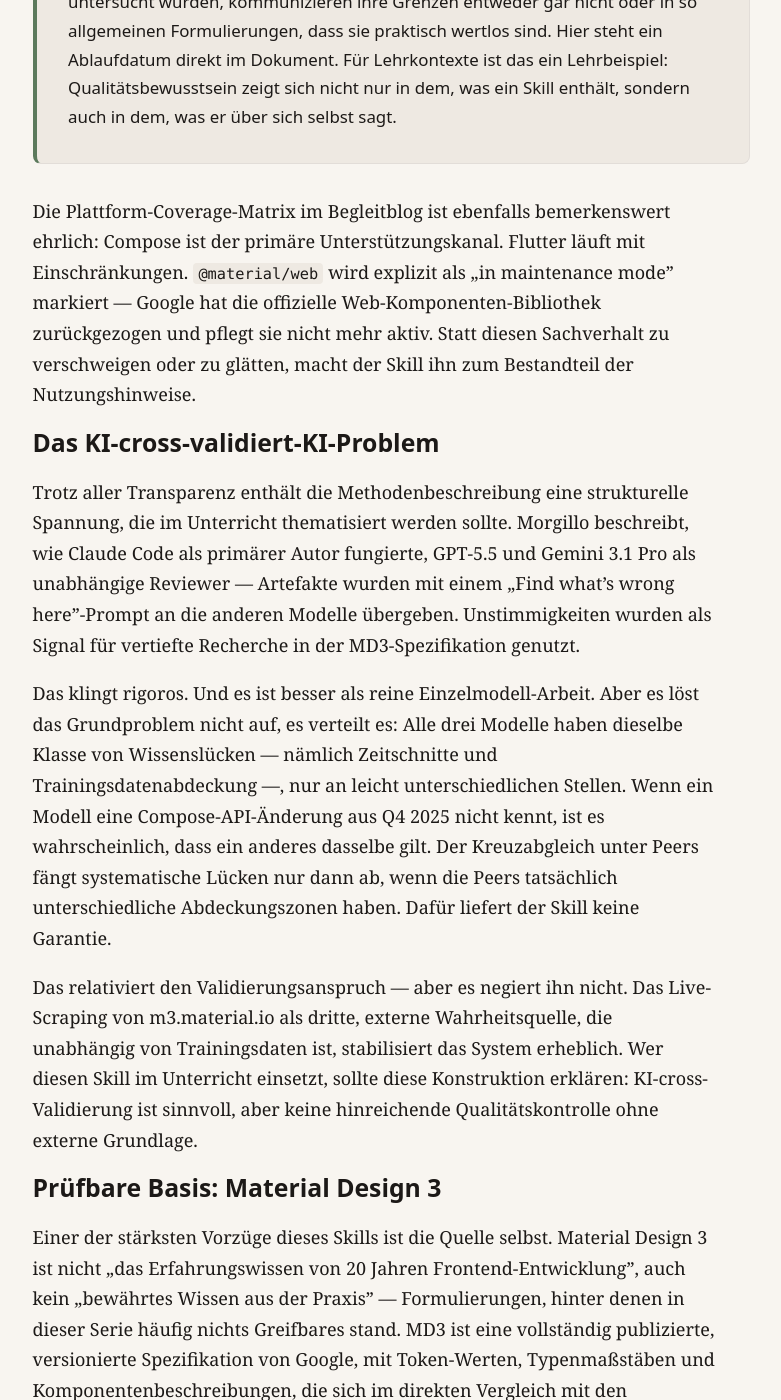
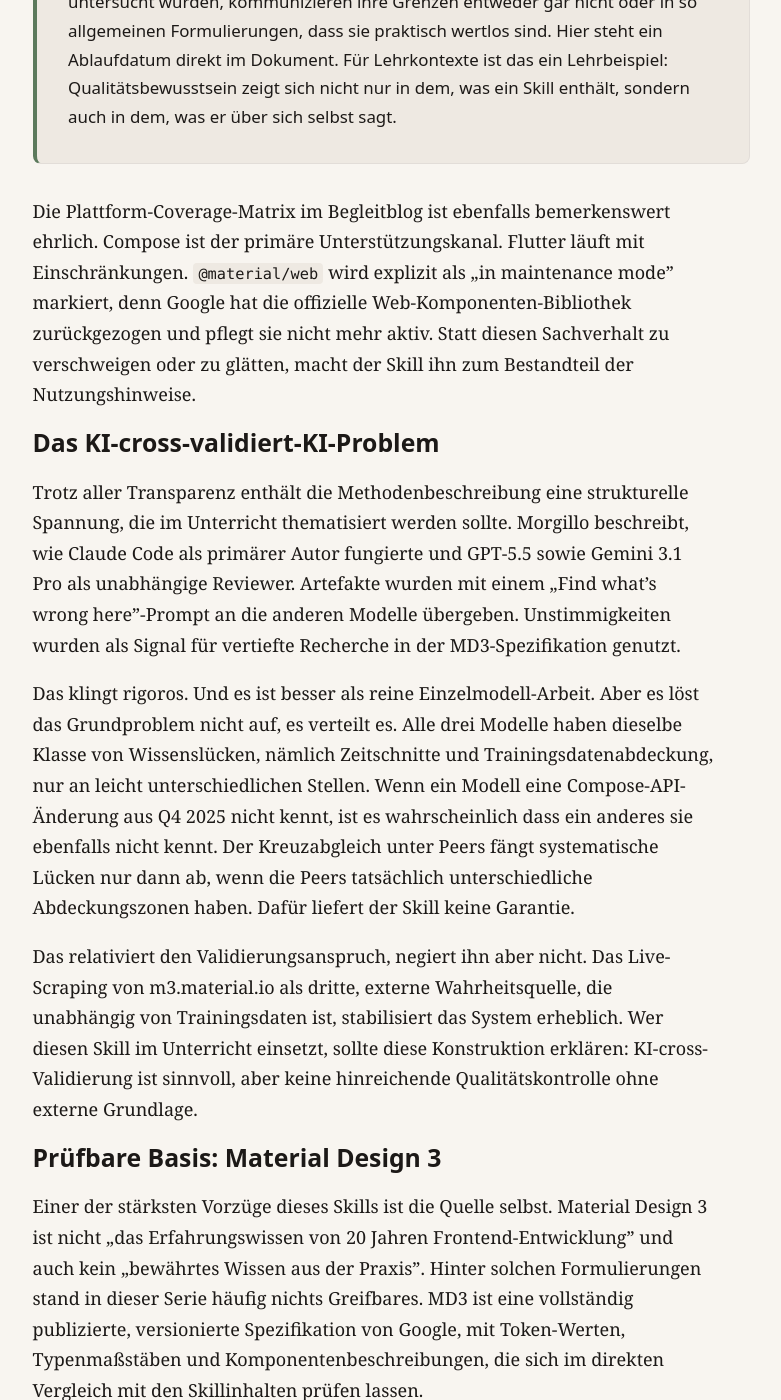
Before and after one commit to Kuchengnom/uxd-skill-audit, a Jekyll site: the page built from _posts/2026-06-29-material-3-skill.md, in a window 1280 px wide and 1400 px high, scrolled down 2825 px. Shown: the whole window, without its empty margins (249-1030 px from the left). Built offline with Jekyll 4.4.1, drawn with Linux system fonts in a browser that asks for light colours; some of the changed text lies outside the part shown.

Commit message:
Stilangleichung 5: Gedankenstriche und Klammern (Juni-Ende, 2 Posts)

```diff
--- a/_posts/2026-06-29-material-3-skill.md
+++ b/_posts/2026-06-29-material-3-skill.md
@@ -28,63 +28,63 @@
   - skill-evaluation
 ---
 
-In dieser Serie läuft immer wieder derselbe Befund auf: Skills, die Quellenarbeit vorgeben statt sie zu leisten. Die Autoritäten werden benannt — Nielsen, WCAG, Apple HIG — aber die Brücke zwischen Quelle und Skillinhalt bleibt unsichtbar. `hamen/material-3-skill` ist in dieser Hinsicht ein Ausnahmefall. Der Skill wurde von Ivan Morgillo, einem bekannten Android-Entwickler, aufgebaut — transparent, methodisch nachvollziehbar und auf einer der am besten dokumentierten Design-Spezifikationen überhaupt: Googles Material Design 3.
+In dieser Serie läuft immer wieder derselbe Befund auf: Skills, die Quellenarbeit vorgeben statt sie zu leisten. Die Autoritäten werden benannt, Nielsen, WCAG, Apple HIG, aber die Brücke zwischen Quelle und Skillinhalt bleibt unsichtbar. `hamen/material-3-skill` ist in dieser Hinsicht ein Ausnahmefall. Der Skill wurde von Ivan Morgillo aufgebaut, einem bekannten Android-Entwickler, und zwar transparent, methodisch nachvollziehbar und auf einer der am besten dokumentierten Design-Spezifikationen überhaupt: Googles Material Design 3.
 
 Was macht dieser Skill anders? Und wo bleibt trotz allem eine echte Grenze?
 
 ## Was der Skill ist und beansprucht
 
-Der Skill richtet sich an Entwicklerteams, die mit Jetpack Compose, Flutter oder `@material/web` arbeiten und die Material Design 3-Spezifikation korrekt umsetzen wollen. Er besteht aus einer zentralen `SKILL.md` und sechs Referenzdateien: Farbsystem (29+ Farbrollen), Komponentenkatalog (30+ Komponenten), Theming und Dynamic Color, Typografie und Formen, Navigationsmuster, Layout und Breakpoints.
+Der Skill richtet sich an Entwicklerteams, die mit Jetpack Compose, Flutter oder `@material/web` arbeiten und die Material Design 3-Spezifikation korrekt umsetzen wollen. Er besteht aus einer zentralen `SKILL.md` und sechs Referenzdateien: Farbsystem mit über 29 Farbrollen, Komponentenkatalog mit über 30 Komponenten, Theming und Dynamic Color, Typografie und Formen, Navigationsmuster, Layout und Breakpoints.
 
-Der Anspruch ist konkret und prüfbar: MD3-konforme Komponenten generieren, Themes aus Seed-Farben ableiten, responsive App-Shells bauen und bestehenden Code gegen die Spezifikation auditieren — in vier slash-Commands. Das ist kein vage gehaltener „Best Practices"-Skill, sondern eine Implementierungshilfe für ein reales, veröffentlichtes Design-System.
+Der Anspruch ist konkret und prüfbar. In vier slash-Commands soll der Skill MD3-konforme Komponenten generieren, Themes aus Seed-Farben ableiten, responsive App-Shells bauen und bestehenden Code gegen die Spezifikation auditieren. Das ist kein vage gehaltener „Best Practices"-Skill, sondern eine Implementierungshilfe für ein reales, veröffentlichtes Design-System.
 
 ## Methodentransparenz als Ausnahmefall
 
-Was an diesem Skill sofort auffällt, ist die Offenheit über die Entstehung. Das README beschreibt den gesamten Prozess: Live-Scraping von m3.material.io via Chrome-Browser-Automatisierung (weil die Seite eine JavaScript-gerenderte Single-Page-App ist und `curl` einen leeren HTML-Shell zurückgibt), Kreuzabgleich mit dem Trainingskorpus dreier Frontier-Modelle (Claude Code, GPT-5.5, Gemini 3.1 Pro), Destillation in strukturierte Markdown-Lookup-Tabellen.
+Was an diesem Skill sofort auffällt, ist die Offenheit über die Entstehung. Das README beschreibt den gesamten Prozess. Live-Scraping von m3.material.io via Chrome-Browser-Automatisierung, weil die Seite eine JavaScript-gerenderte Single-Page-App ist und `curl` nur einen leeren HTML-Shell zurückgibt. Danach Kreuzabgleich mit dem Trainingskorpus dreier Frontier-Modelle, nämlich Claude Code, GPT-5.5 und Gemini 3.1 Pro. Zuletzt die Destillation in strukturierte Markdown-Lookup-Tabellen.
 
 <div class="callout">
 <div class="callout__title">Transparenz als Designentscheidung</div>
 Ivan Morgillo schreibt im README explizit: „This skill represents a best-effort distillation of Material Design 3 as of early 2025. If Google updates the spec, this skill may drift." Das ist ungewöhnlich. Die meisten Skills, die in dieser Serie untersucht wurden, kommunizieren ihre Grenzen entweder gar nicht oder in so allgemeinen Formulierungen, dass sie praktisch wertlos sind. Hier steht ein Ablaufdatum direkt im Dokument. Für Lehrkontexte ist das ein Lehrbeispiel: Qualitätsbewusstsein zeigt sich nicht nur in dem, was ein Skill enthält, sondern auch in dem, was er über sich selbst sagt.
 </div>
 
-Die Plattform-Coverage-Matrix im Begleitblog ist ebenfalls bemerkenswert ehrlich: Compose ist der primäre Unterstützungskanal. Flutter läuft mit Einschränkungen. `@material/web` wird explizit als „in maintenance mode" markiert — Google hat die offizielle Web-Komponenten-Bibliothek zurückgezogen und pflegt sie nicht mehr aktiv. Statt diesen Sachverhalt zu verschweigen oder zu glätten, macht der Skill ihn zum Bestandteil der Nutzungshinweise.
+Die Plattform-Coverage-Matrix im Begleitblog ist ebenfalls bemerkenswert ehrlich. Compose ist der primäre Unterstützungskanal. Flutter läuft mit Einschränkungen. `@material/web` wird explizit als „in maintenance mode" markiert, denn Google hat die offizielle Web-Komponenten-Bibliothek zurückgezogen und pflegt sie nicht mehr aktiv. Statt diesen Sachverhalt zu verschweigen oder zu glätten, macht der Skill ihn zum Bestandteil der Nutzungshinweise.
 
 ## Das KI-cross-validiert-KI-Problem
 
-Trotz aller Transparenz enthält die Methodenbeschreibung eine strukturelle Spannung, die im Unterricht thematisiert werden sollte. Morgillo beschreibt, wie Claude Code als primärer Autor fungierte, GPT-5.5 und Gemini 3.1 Pro als unabhängige Reviewer — Artefakte wurden mit einem „Find what's wrong here"-Prompt an die anderen Modelle übergeben. Unstimmigkeiten wurden als Signal für vertiefte Recherche in der MD3-Spezifikation genutzt.
+Trotz aller Transparenz enthält die Methodenbeschreibung eine strukturelle Spannung, die im Unterricht thematisiert werden sollte. Morgillo beschreibt, wie Claude Code als primärer Autor fungierte und GPT-5.5 sowie Gemini 3.1 Pro als unabhängige Reviewer. Artefakte wurden mit einem „Find what's wrong here"-Prompt an die anderen Modelle übergeben. Unstimmigkeiten wurden als Signal für vertiefte Recherche in der MD3-Spezifikation genutzt.
 
-Das klingt rigoros. Und es ist besser als reine Einzelmodell-Arbeit. Aber es löst das Grundproblem nicht auf, es verteilt es: Alle drei Modelle haben dieselbe Klasse von Wissenslücken — nämlich Zeitschnitte und Trainingsdatenabdeckung —, nur an leicht unterschiedlichen Stellen. Wenn ein Modell eine Compose-API-Änderung aus Q4 2025 nicht kennt, ist es wahrscheinlich, dass ein anderes dasselbe gilt. Der Kreuzabgleich unter Peers fängt systematische Lücken nur dann ab, wenn die Peers tatsächlich unterschiedliche Abdeckungszonen haben. Dafür liefert der Skill keine Garantie.
+Das klingt rigoros. Und es ist besser als reine Einzelmodell-Arbeit. Aber es löst das Grundproblem nicht auf, es verteilt es. Alle drei Modelle haben dieselbe Klasse von Wissenslücken, nämlich Zeitschnitte und Trainingsdatenabdeckung, nur an leicht unterschiedlichen Stellen. Wenn ein Modell eine Compose-API-Änderung aus Q4 2025 nicht kennt, ist es wahrscheinlich dass ein anderes sie ebenfalls nicht kennt. Der Kreuzabgleich unter Peers fängt systematische Lücken nur dann ab, wenn die Peers tatsächlich unterschiedliche Abdeckungszonen haben. Dafür liefert der Skill keine Garantie.
 
-Das relativiert den Validierungsanspruch — aber es negiert ihn nicht. Das Live-Scraping von m3.material.io als dritte, externe Wahrheitsquelle, die unabhängig von Trainingsdaten ist, stabilisiert das System erheblich. Wer diesen Skill im Unterricht einsetzt, sollte diese Konstruktion erklären: KI-cross-Validierung ist sinnvoll, aber keine hinreichende Qualitätskontrolle ohne externe Grundlage.
+Das relativiert den Validierungsanspruch, negiert ihn aber nicht. Das Live-Scraping von m3.material.io als dritte, externe Wahrheitsquelle, die unabhängig von Trainingsdaten ist, stabilisiert das System erheblich. Wer diesen Skill im Unterricht einsetzt, sollte diese Konstruktion erklären: KI-cross-Validierung ist sinnvoll, aber keine hinreichende Qualitätskontrolle ohne externe Grundlage.
 
 ## Prüfbare Basis: Material Design 3
 
-Einer der stärksten Vorzüge dieses Skills ist die Quelle selbst. Material Design 3 ist nicht „das Erfahrungswissen von 20 Jahren Frontend-Entwicklung", auch kein „bewährtes Wissen aus der Praxis" — Formulierungen, hinter denen in dieser Serie häufig nichts Greifbares stand. MD3 ist eine vollständig publizierte, versionierte Spezifikation von Google, mit Token-Werten, Typenmaßstäben und Komponentenbeschreibungen, die sich im direkten Vergleich mit den Skillinhalten prüfen lassen.
+Einer der stärksten Vorzüge dieses Skills ist die Quelle selbst. Material Design 3 ist nicht „das Erfahrungswissen von 20 Jahren Frontend-Entwicklung" und auch kein „bewährtes Wissen aus der Praxis". Hinter solchen Formulierungen stand in dieser Serie häufig nichts Greifbares. MD3 ist eine vollständig publizierte, versionierte Spezifikation von Google, mit Token-Werten, Typenmaßstäben und Komponentenbeschreibungen, die sich im direkten Vergleich mit den Skillinhalten prüfen lassen.
 
 Das bedeutet: Wenn der Skill behauptet, dass `colorScheme.primary` für die Hauptfarbe eines Buttons verwendet werden soll, lässt sich das auf m3.material.io nachschlagen. Wenn die Typografie-Lookup-Tabellen Token-Namen wie `displayLarge` oder `bodyMedium` enthalten, existieren diese Token in der offiziellen Spezifikation und können verifiziert werden. Diese Art von Nachvollziehbarkeit fehlt bei generalistischen UX-Skills grundlegend.
 
-Gleichzeitig bringt dieser Vorzug eine eigene Herausforderung mit: MD3 ist ein bewegliches Ziel. Google I/O 2026 hat neue Änderungen mitgebracht — das 8dp-Spacing-System, Watch- und XR-Formfaktoren, Expressive-Listen und -Menüs. Morgillo hat das README entsprechend aktualisiert, aber die Tiefe dieser Abdeckung variiert je nach Plattform. Watch und XR sind im aktuellen Skill nach eigener Aussage noch flach behandelt.
+Gleichzeitig bringt dieser Vorzug eine eigene Herausforderung mit: MD3 ist ein bewegliches Ziel. Google I/O 2026 hat neue Änderungen mitgebracht, darunter das 8dp-Spacing-System, Watch- und XR-Formfaktoren sowie Expressive-Listen und -Menüs. Morgillo hat das README entsprechend aktualisiert, aber die Tiefe dieser Abdeckung variiert je nach Plattform. Watch und XR sind im aktuellen Skill nach eigener Aussage noch flach behandelt.
 
 ## Der Audit-Modus: Selbstreferenz mit Lernwert
 
-Eine der originellsten Funktionen ist der 10-Kategorie-MD3-Compliance-Audit. Der Skill analysiert Compose-Code (oder einen URL) und gibt einen Score in zehn Kategorien aus: Farbtokens, Typografie, Formen, Elevation, Komponenten, Layout, Navigation, Motion, Accessibility und Theming. Jeder Abzug enthält eine Referenz auf die spezifische MD3-Dokumentationsseite, die die Regel definiert.
+Eine der originellsten Funktionen ist der 10-Kategorie-MD3-Compliance-Audit. Der Skill analysiert Compose-Code oder eine URL und gibt einen Score in zehn Kategorien aus: Farbtokens, Typografie, Formen, Elevation, Komponenten, Layout, Navigation, Motion, Accessibility und Theming. Jeder Abzug enthält eine Referenz auf die spezifische MD3-Dokumentationsseite, die die Regel definiert.
 
-Morgillo dokumentiert vier echte Produktionsfehler, die der Audit in seiner App „Kindle Gratis" (1,4 Millionen Downloads) gefunden hat — `Random.nextInt()` innerhalb einer Composable-Funktion, `Color.Black`-Text auf variablem Hintergrund, veraltete `DisposableEffect`-Verwendung für Lifecycle-Beobachtung, fehlendes `modifier`-Parameter-Layout. Das sind reale, spezifische Fehler mit Before-After-Codebeispielen, nicht abstrakte Kategorien.
+Morgillo dokumentiert vier echte Produktionsfehler, die der Audit in seiner App „Kindle Gratis" mit 1,4 Millionen Downloads gefunden hat: `Random.nextInt()` innerhalb einer Composable-Funktion, `Color.Black`-Text auf variablem Hintergrund, veraltete `DisposableEffect`-Verwendung für Lifecycle-Beobachtung und ein fehlendes `modifier`-Parameter-Layout. Das sind reale, spezifische Fehler mit Before-After-Codebeispielen, nicht abstrakte Kategorien.
 
-Zwei Einschränkungen bleiben: Erstens ist der Audit selbstreferenziell — er prüft Code gegen dieselben Regeln, nach denen er generiert wurde. Was innerhalb des Systems konsistent ist, muss nicht zwingend korrekt gegenüber der Spezifikation sein. Zweitens gibt es im Repository kein automatisiertes Test-Artefakt: keine CI-Pipeline, die den Skill gegen bekannte Referenzbeispiele testet. Der „agentskills.io"-Validator-Nachweis im Blogpost ist ein formales Signal, gibt aber keinen Aufschluss über inhaltliche Korrektheit.
+Zwei Einschränkungen bleiben. Erstens ist der Audit selbstreferenziell, denn er prüft Code gegen dieselben Regeln nach denen er generiert wurde. Was innerhalb des Systems konsistent ist, muss nicht zwingend korrekt gegenüber der Spezifikation sein. Zweitens gibt es im Repository kein automatisiertes Test-Artefakt, also keine CI-Pipeline die den Skill gegen bekannte Referenzbeispiele testet. Der „agentskills.io"-Validator-Nachweis im Blogpost ist ein formales Signal, gibt aber keinen Aufschluss über inhaltliche Korrektheit.
 
 ## Wartbarkeit: Einzelperson mit sichtbarem Rückhalt
 
-Ivan Morgillo ist kein anonymer Account. Er ist auf X als `@hamen` präsent, hat einen aktiven YouTube-Kanal, LinkedIn-Profil, und eine verifizierbare Produktionserfahrung als Android-Entwickler. Das Repository hat MIT-Lizenz, eine `CONTRIBUTING.md`, und wurde im Juni 2026 aktiv mit I/O-2026-Material aktualisiert. Ein Companion-Skill (`compose_skill`) existiert bereits — das deutet auf Systemdenken hin, nicht auf ein Einzelprojekt.
+Ivan Morgillo ist kein anonymer Account. Er ist auf X als `@hamen` präsent, hat einen aktiven YouTube-Kanal, LinkedIn-Profil, und eine verifizierbare Produktionserfahrung als Android-Entwickler. Das Repository hat MIT-Lizenz, eine `CONTRIBUTING.md`, und wurde im Juni 2026 aktiv mit I/O-2026-Material aktualisiert. Mit `compose_skill` existiert bereits ein Companion-Skill. Das deutet auf Systemdenken hin, nicht auf ein Einzelprojekt.
 
-Die Kehrseite: Es ist ein Einzel-Maintainer-Projekt. Sechs Commits in der Geschichte, ein offenes Issue. Der Roadmap-Abschnitt nennt eine GitHub Action für PR-Kommentare und tiefere Flutter-Abdeckung, aber das sind noch Versprechen, keine abgelieferten Features. Für ein Lehrprojekt, das über ein Semester läuft, ist das Risiko gering — für Produktionseinsatz über mehrere Jahre sollte die Organisationsfähigkeit des Projekts evaluiert werden.
+Die Kehrseite: Es ist ein Einzel-Maintainer-Projekt. Sechs Commits in der Geschichte, ein offenes Issue. Der Roadmap-Abschnitt nennt eine GitHub Action für PR-Kommentare und tiefere Flutter-Abdeckung, aber das sind noch Versprechen, keine abgelieferten Features. Für ein Lehrprojekt, das über ein Semester läuft, ist das Risiko gering. Für Produktionseinsatz über mehrere Jahre sollte die Organisationsfähigkeit des Projekts evaluiert werden.
 
 ## Empfehlung für den Unterrichtseinsatz
 
 Dieser Skill eignet sich für zwei verschiedene Lehrszenarien besonders gut.
 
-Das erste ist die **methodische Analyse**: Studierende vergleichen ausgewählte Token-Werte aus dem Skill mit den korrespondierenden Einträgen auf m3.material.io — ein Token, eine Komponente, ein Breakpoint. Stimmt der Wert? Stammt er aus der aktuellen Spezifikation? Was würde sich ändern, wenn Google in der nächsten I/O-Ausgabe eine Aktualisierung vornimmt? Das Ziel ist nicht, den Skill zu demontieren, sondern zu verstehen, was es bedeutet, wenn eine KI-Ressource auf einer externen, nachprüfbaren Quelle aufbaut.
+Das erste ist die **methodische Analyse**: Studierende vergleichen ausgewählte Token-Werte aus dem Skill mit den korrespondierenden Einträgen auf m3.material.io. Ein Token, eine Komponente, ein Breakpoint. Stimmt der Wert? Stammt er aus der aktuellen Spezifikation? Was würde sich ändern, wenn Google in der nächsten I/O-Ausgabe eine Aktualisierung vornimmt? Das Ziel ist nicht, den Skill zu demontieren, sondern zu verstehen, was es bedeutet, wenn eine KI-Ressource auf einer externen, nachprüfbaren Quelle aufbaut.
 
-Das zweite ist die **Transparenz-Kontrastanalyse**: Gegenüberstellung mit einem Skill, der Quellen nennt, ohne sie zu belegen — etwa `ceorkm/mobile-app-ui-design` aus dieser Serie. Warum ist es ein Unterschied, ob ein Skill sagt „basierend auf MD3" und dann die genauen Token-Werte samt Quellenlink tabellarisch auflistet, oder ob er „Peak-End-Rule" schreibt ohne einen einzigen Namen oder Link? Diese Kontrastübung macht den Unterschied zwischen Quellenbehauptung und Quellenarbeit für Lernende greifbar.
+Das zweite ist die **Transparenz-Kontrastanalyse**: die Gegenüberstellung mit einem Skill der Quellen nennt ohne sie zu belegen, etwa `ceorkm/mobile-app-ui-design` aus dieser Serie. Warum ist es ein Unterschied, ob ein Skill sagt „basierend auf MD3" und dann die genauen Token-Werte samt Quellenlink tabellarisch auflistet, oder ob er „Peak-End-Rule" schreibt ohne einen einzigen Namen oder Link? Diese Kontrastübung macht den Unterschied zwischen Quellenbehauptung und Quellenarbeit für Lernende greifbar.
 
 Für den produktiven Einsatz im Compose-Kontext: empfehlenswert, mit dem Hinweis, die Plattformabdeckungs-Matrix im README vor dem Einsatz zu lesen. Flutter-Teams sollten die Teilabdeckung kennen. Web-Teams sollten wissen, dass `@material/web` als Plattform eingeschränkt ist.
```
Also changed, not shown: _posts/2026-06-22-mobile-app-ui-design.md (+10 -10 lines).
